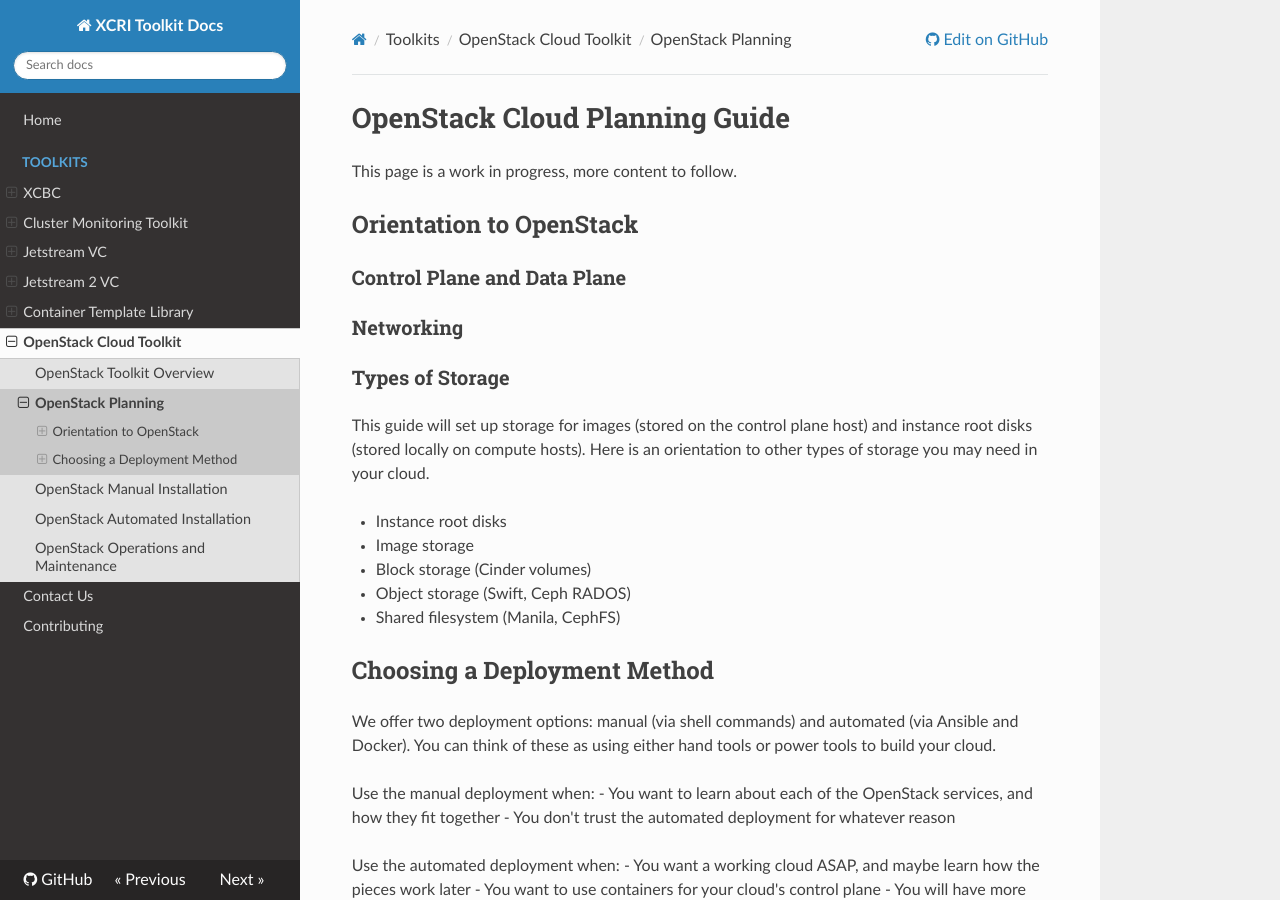
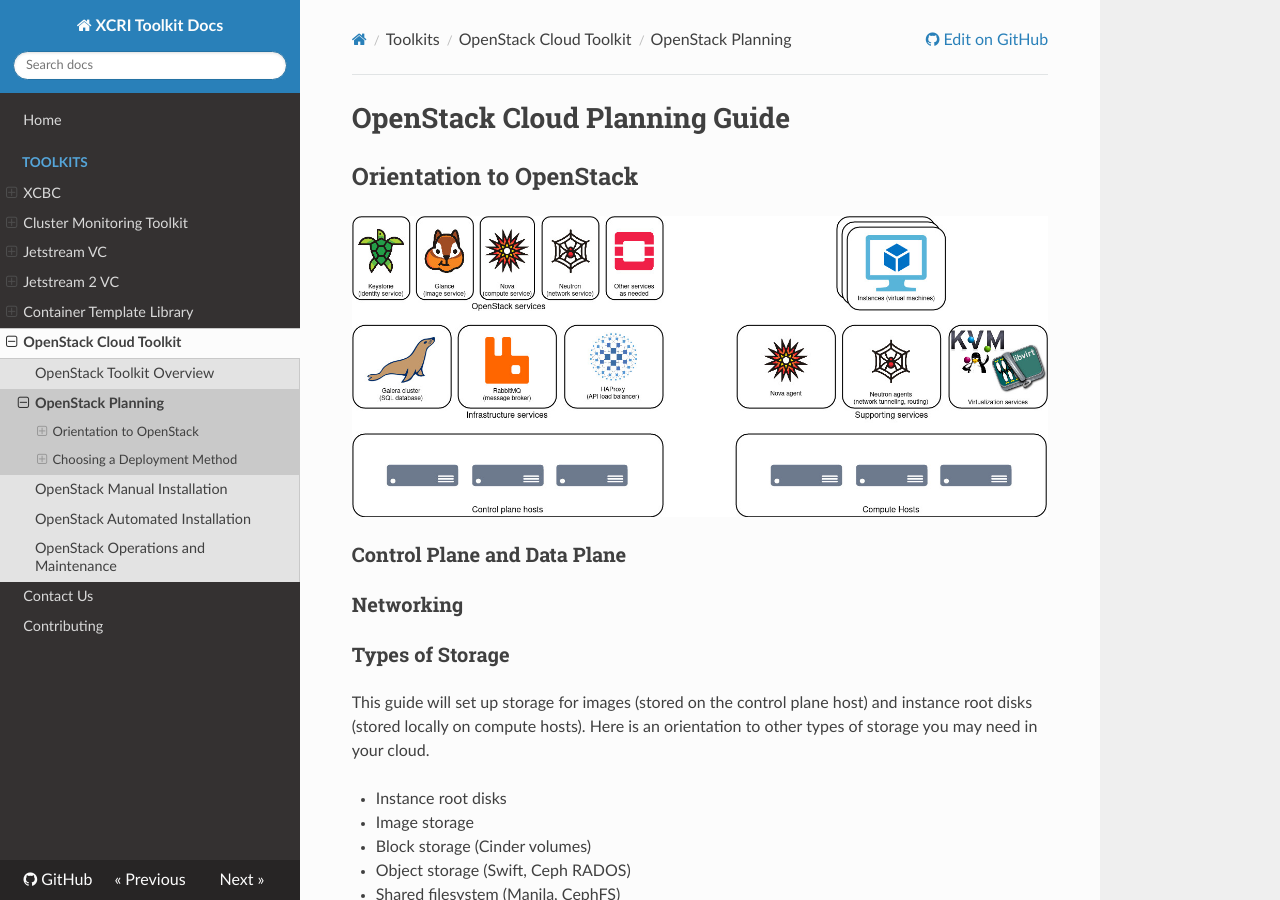
Before and after one commit to access-ci-org/Toolkit-Docs, an MkDocs documentation site: the page built from docs/toolkits/openstack-planning-guide.md, in a window 1280 px wide and 900 px high. Built offline with MkDocs 1.6.1, drawn with Linux system fonts in a browser that asks for light colours; nearby versions of some CDN libraries; old or Windows-style settings are respelled for this version of MkDocs.

Commit message:
OpenStack diagram in planning guide

```diff
--- a/docs/toolkits/openstack-planning-guide.md
+++ b/docs/toolkits/openstack-planning-guide.md
@@ -1,8 +1,8 @@
 # OpenStack Cloud Planning Guide
 
-This page is a work in progress, more content to follow.
+## Orientation to OpenStack
 
-## Orientation to OpenStack
+[![OpenStack Diagram](../img/openstack-diagram.jpeg)](../img/openstack-diagram.jpeg)
 
 ### Control Plane and Data Plane
 
```
Also changed, not shown: docs/img/openstack-diagram.jpeg (added), 1 other file.
